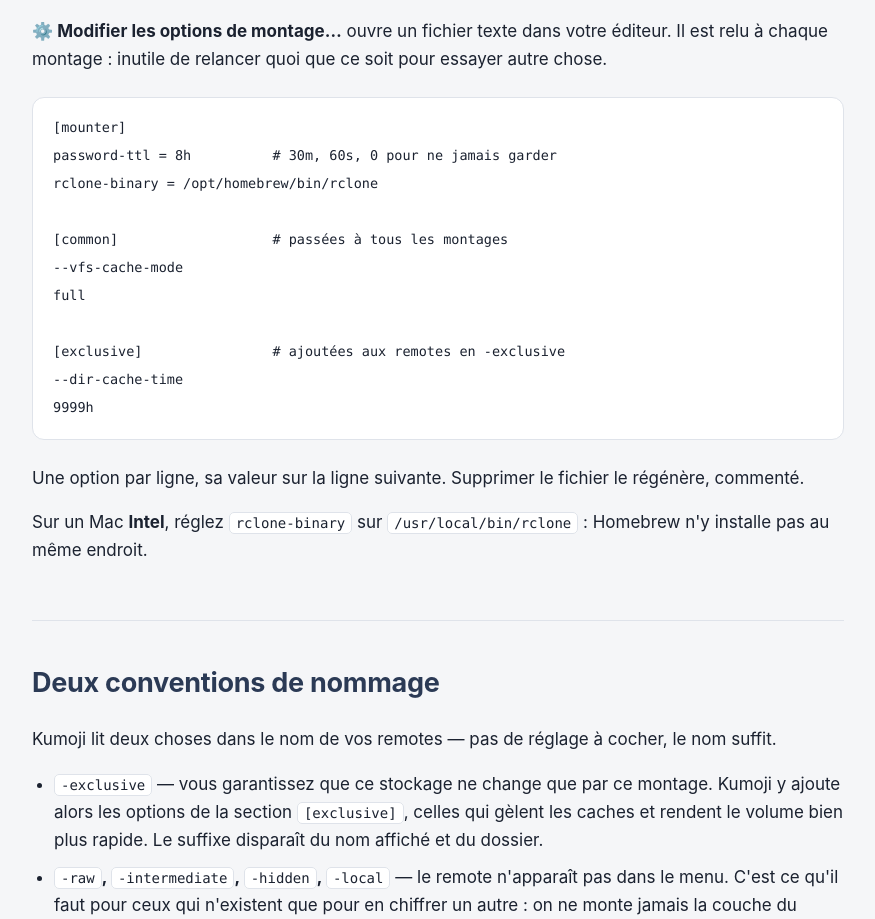
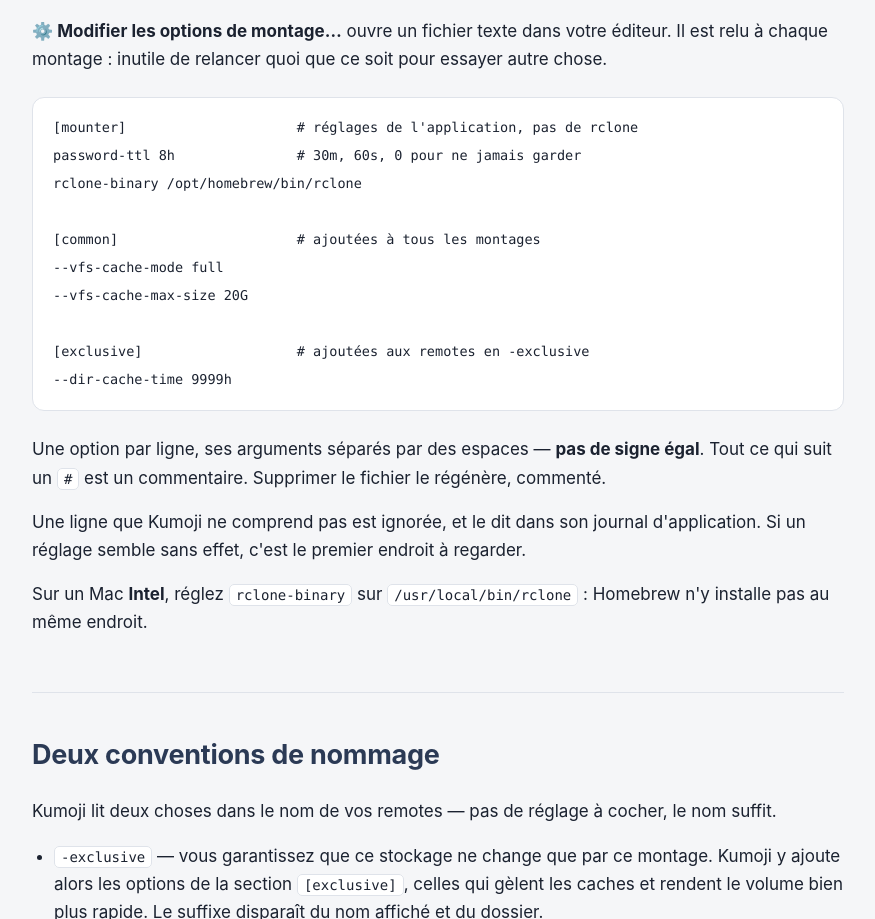
Before and after one commit to steveoctets/kumoji, a plain HTML site: page docs/guide.html in a window 1280 px wide. Shown: the part 2806-3725 px from the top of the page, without its empty margins (202-1077 px from the left). Drawn offline with Linux system fonts and the light colour scheme.

Commit message:
La syntaxe d'options.conf, corrigée
Le guide montrait « password-ttl = 8h » et une valeur sur la ligne suivante.
Le parseur n'accepte ni l'un ni l'autre : une option par ligne, arguments
séparés par des espaces, sans signe égal. Qui suivait le guide obtenait des
réglages ignorés, dits dans le journal seulement.

Le bloc corrigé a été soumis au vrai parseur : zéro ligne rejetée.

```diff
--- a/docs/guide.html
+++ b/docs/guide.html
@@ -138,20 +138,24 @@
         éditeur. Il est relu à chaque montage : inutile de relancer quoi que ce soit pour
         essayer autre chose.
     </p>
-    <pre><code>[mounter]
-password-ttl = 8h          # 30m, 60s, 0 pour ne jamais garder
-rclone-binary = /opt/homebrew/bin/rclone
+    <pre><code>[mounter]                     # réglages de l'application, pas de rclone
+password-ttl 8h               # 30m, 60s, 0 pour ne jamais garder
+rclone-binary /opt/homebrew/bin/rclone
 
-[common]                   # passées à tous les montages
---vfs-cache-mode
-full
+[common]                      # ajoutées à tous les montages
+--vfs-cache-mode full
+--vfs-cache-max-size 20G
 
-[exclusive]                # ajoutées aux remotes en -exclusive
---dir-cache-time
-9999h</code></pre>
+[exclusive]                   # ajoutées aux remotes en -exclusive
+--dir-cache-time 9999h</code></pre>
     <p>
-        Une option par ligne, sa valeur sur la ligne suivante. Supprimer le fichier le
-        régénère, commenté.
+        Une option par ligne, ses arguments séparés par des espaces — <strong>pas de signe
+        égal</strong>. Tout ce qui suit un <code>#</code> est un commentaire. Supprimer le
+        fichier le régénère, commenté.
+    </p>
+    <p>
+        Une ligne que Kumoji ne comprend pas est ignorée, et le dit dans son journal
+        d'application. Si un réglage semble sans effet, c'est le premier endroit à regarder.
     </p>
     <p>
         Sur un Mac <strong>Intel</strong>, réglez <code>rclone-binary</code> sur
```
